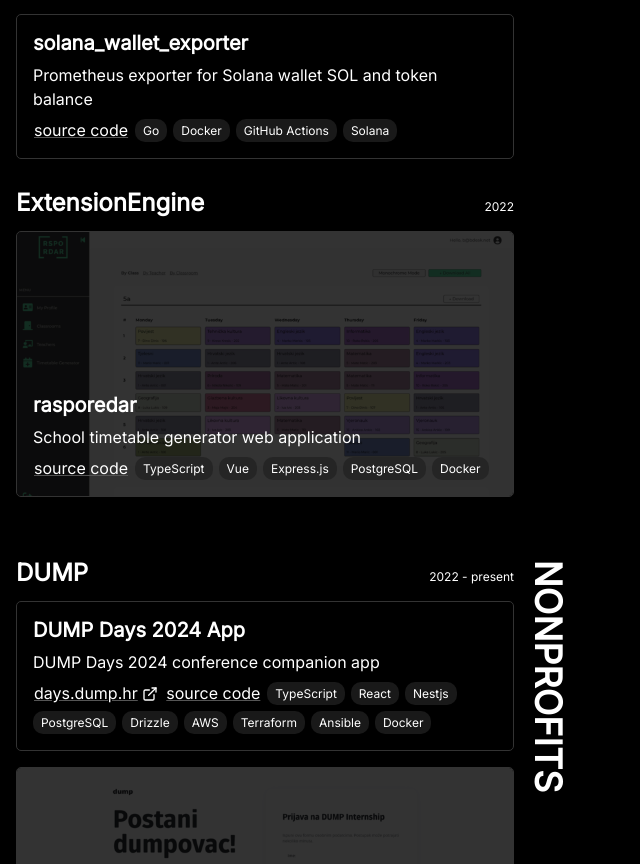
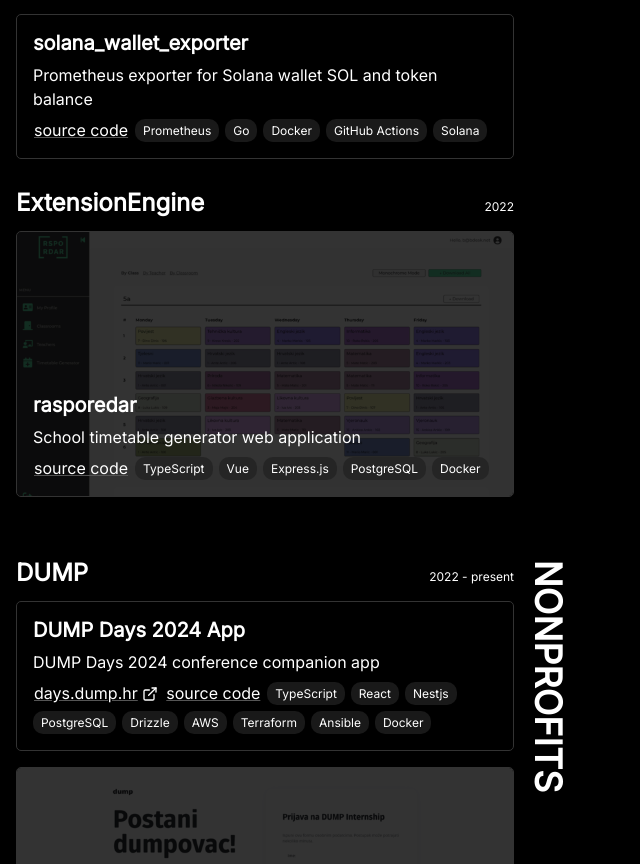
Before and after one commit to bdeak4/bdeak.net, a SvelteKit app: page / in a window 1280 px wide. Shown: the part 812-1676 px from the top of the page, without its empty margins (0-640 px from the left). Built offline with nearby package versions, Linux system fonts and the light colour scheme.

Commit message:
update tech

```diff
--- a/src/data.ts
+++ b/src/data.ts
@@ -42,7 +42,7 @@ export const work = [
       {
         name: 'solana_wallet_exporter',
         description: 'Prometheus exporter for Solana wallet SOL and token balance',
-        tech: ['Go', 'Docker', 'GitHub Actions', 'Solana'],
+        tech: ['Prometheus', 'Go', 'Docker', 'GitHub Actions', 'Solana'],
         src: 'https://github.com/solbound-dev/solana_wallet_exporter',
       },
     ],
```
